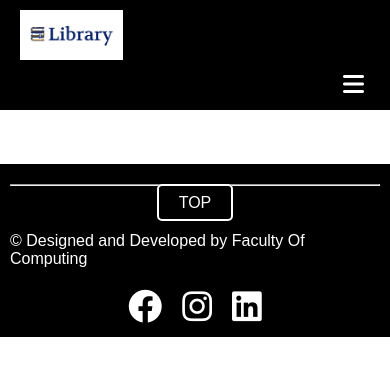
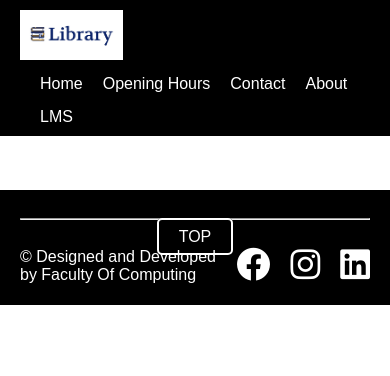
Before and after one commit to kajanthann/LMS, a PHP site: page / in a window 390 px wide. Shown: the top 376 px of the page. Run offline with PHP 8.4, Linux system fonts and the light colour scheme.

Commit message:
update footer and header

```diff
--- a/header.php
+++ b/header.php
@@ -10,15 +10,5 @@
                 <li><a href="">About</a></li>
                 <li><a href="">LMS</a></li>
             </ul>
-            <button id="menu-toggle" aria-label="Toggle menu">
-                <i class="fas fa-bars"></i>
-            </button>
         </nav>
     </header>
-
-    <script>
-        document.getElementById('menu-toggle').addEventListener('click', function() {
-    var navList = document.getElementById('nav-list');
-    navList.classList.toggle('show');
-});
-    </script>
--- a/index.css
+++ b/index.css
@@ -111,75 +111,3 @@ body {
   footer .social-icons a:hover {
     color: #ff0000;
   }
-
-/* Responsive Design header and footer */
-@media (max-width: 550px) {
-  header {
-      flex-direction: column;
-      align-items: flex-start;
-  }
-
-  header .logo {
-      width: 100%;
-      justify-content: left;
-  }
-
-
-  header nav {
-      width: 100%;
-  }
-
-  header nav ul {
-      display: none;
-      flex-direction: column;
-      width: 100%;
-      background-color: black;
-  }
-
-  header nav ul.show {
-      display: flex;
-
-  }
-
-  header nav ul li {
-      margin-left: 0;
-      margin-top: 0;
-      text-align: center;
-      padding: 10px 0;
-
-  }
-
-
-  header #menu-toggle {
-      display: block;
-      width: 100%;
-      text-align: right;
-      margin-top: 10px;
-  }
-
-  footer {
-      padding: 10px;
-  }
-
-  footer .footer-content {
-      flex-direction: column;
-      align-items: center;
-      text-align: center;
-  }
-
-  footer .top-button {
-      order: 1;
-      margin-top: 10px;
-  }
-
-  footer p {
-      order: 2;
-      margin-top: 20px;
-  }
-
-  footer .social-icons {
-      order: 3;
-      justify-content: center;
-      margin-top: 20px;
-  }
-}
```
Also changed, not shown: index.js (deleted).
